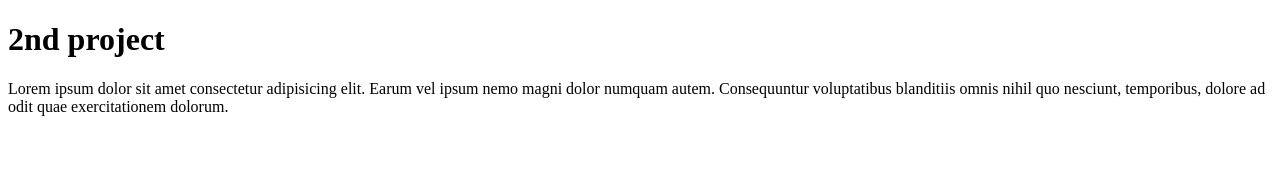
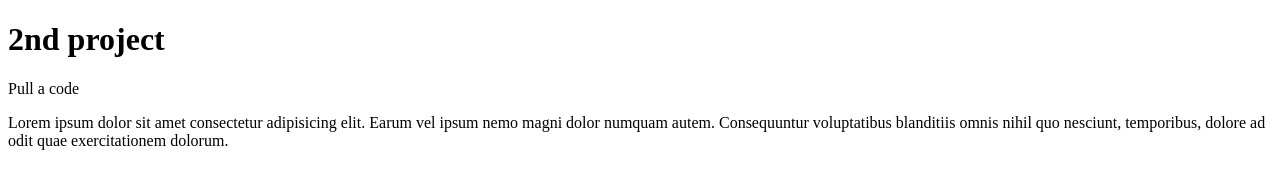
Before and after one commit to mahtuful/My-Second-Project, a plain HTML site: page index.html in a window 1280 px wide. Drawn offline with Linux system fonts and the light colour scheme.

Commit message:
Update index.html

```diff
--- a/index.html
+++ b/index.html
@@ -8,6 +8,7 @@
 </head>
 <body>
     <h1>2nd project</h1>
+    <div>Pull a code</div>
     <p>Lorem ipsum dolor sit amet consectetur adipisicing elit. Earum vel ipsum nemo magni dolor numquam autem. Consequuntur voluptatibus blanditiis omnis nihil quo nesciunt, temporibus, dolore ad odit quae exercitationem dolorum.</p>
 </body>
 </html>
```
